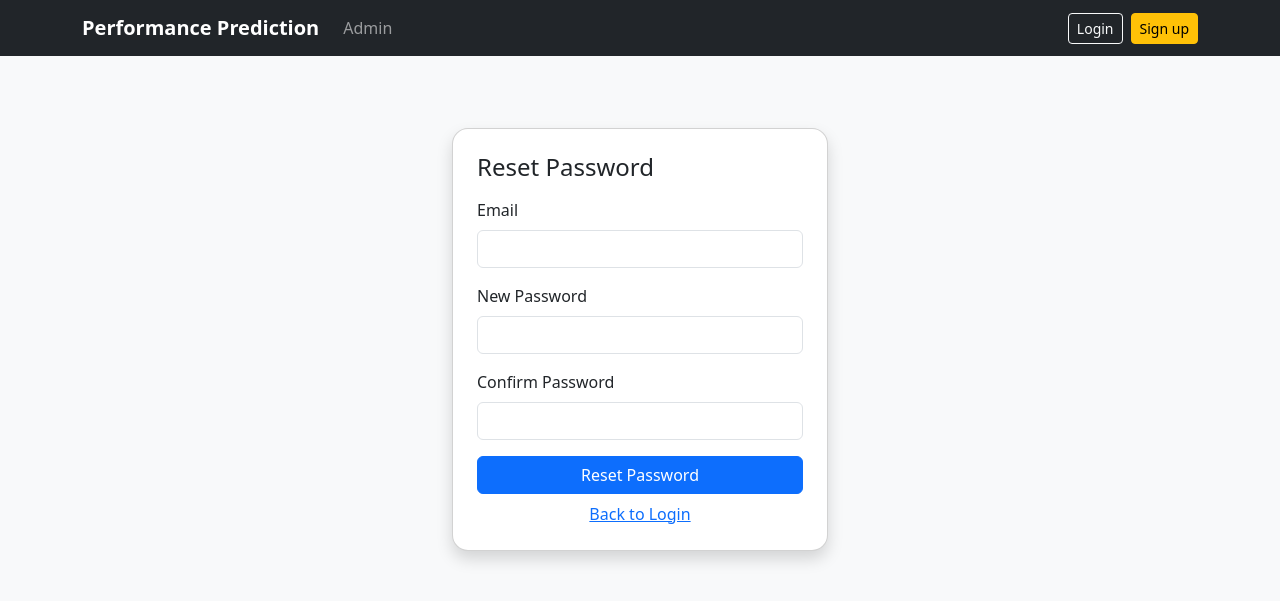
After one commit to puspita1234u/performance-prediction-system, a Flask app: page /forgot-password in a window 1280 px wide. The commit adds this page. Shown: the top 601 px of the page. Run offline with Flask 3, Linux system fonts and the light colour scheme.

Commit message:
Added Forgot password feature

```diff
--- a/app.py
+++ b/app.py
@@ -9,6 +9,8 @@ from io import StringIO
 from flask import Response
 import csv
 from io import TextIOWrapper
+from werkzeug.security import generate_password_hash
+
 
 
 load_dotenv()
@@ -498,6 +500,31 @@ def admin_edit_teacher(teacher_id):
 
     return render_template("admin_edit_teacher.html", teacher=teacher)
 
+@app.route("/forgot-password", methods=["GET", "POST"])
+def forgot_password():
+    if request.method == "POST":
+        email = request.form.get("email", "").strip().lower()
+        teacher = Teacher.query.filter_by(email=email).first()
+
+        if not teacher:
+            flash("No account found with that email.", "danger")
+            return redirect(url_for("forgot_password"))
+
+        # For now: let teacher reset password directly
+        new_password = request.form.get("new_password")
+        confirm_password = request.form.get("confirm_password")
+
+        if new_password != confirm_password:
+            flash("Passwords do not match.", "danger")
+            return redirect(url_for("forgot_password"))
+
+        teacher.password = generate_password_hash(new_password)
+        db.session.commit()
+        flash("Password reset successfully. You can now log in.", "success")
+        return redirect(url_for("login"))
+
+    return render_template("forgot_password.html")
+
 
 @app.route("/admin/teachers/<int:teacher_id>/delete", methods=["POST"])
 def admin_delete_teacher(teacher_id):
--- /dev/null
+++ b/templates/forgot_password.html
@@ -0,0 +1,26 @@
+{% extends "base.html" %}
+{% block content %}
+<div class="container mt-5" style="max-width: 400px;">
+    <div class="card shadow p-4">
+        <h4 class="mb-3">Reset Password</h4>
+        <form method="POST">
+            <div class="mb-3">
+                <label class="form-label">Email</label>
+                <input type="email" class="form-control" name="email" required>
+            </div>
+            <div class="mb-3">
+                <label class="form-label">New Password</label>
+                <input type="password" class="form-control" name="new_password" required>
+            </div>
+            <div class="mb-3">
+                <label class="form-label">Confirm Password</label>
+                <input type="password" class="form-control" name="confirm_password" required>
+            </div>
+            <button type="submit" class="btn btn-primary w-100">Reset Password</button>
+            <div class="mt-2 text-center">
+                <a href="{{ url_for('login') }}">Back to Login</a>
+            </div>
+        </form>
+    </div>
+</div>
+{% endblock %}
--- a/templates/login.html
+++ b/templates/login.html
@@ -17,6 +17,9 @@
           <button class="btn btn-primary">Login</button>
         </form>
         <p class="mt-3 mb-0">No account? <a href="{{ url_for('signup') }}">Sign up</a></p>
+        <div class="mt-2 text-end">
+          <a href="{{ url_for('forgot_password') }}" class="text-decoration-none">Forgot Password?</a>
+        </div>
       </div>
     </div>
   </div>
```
